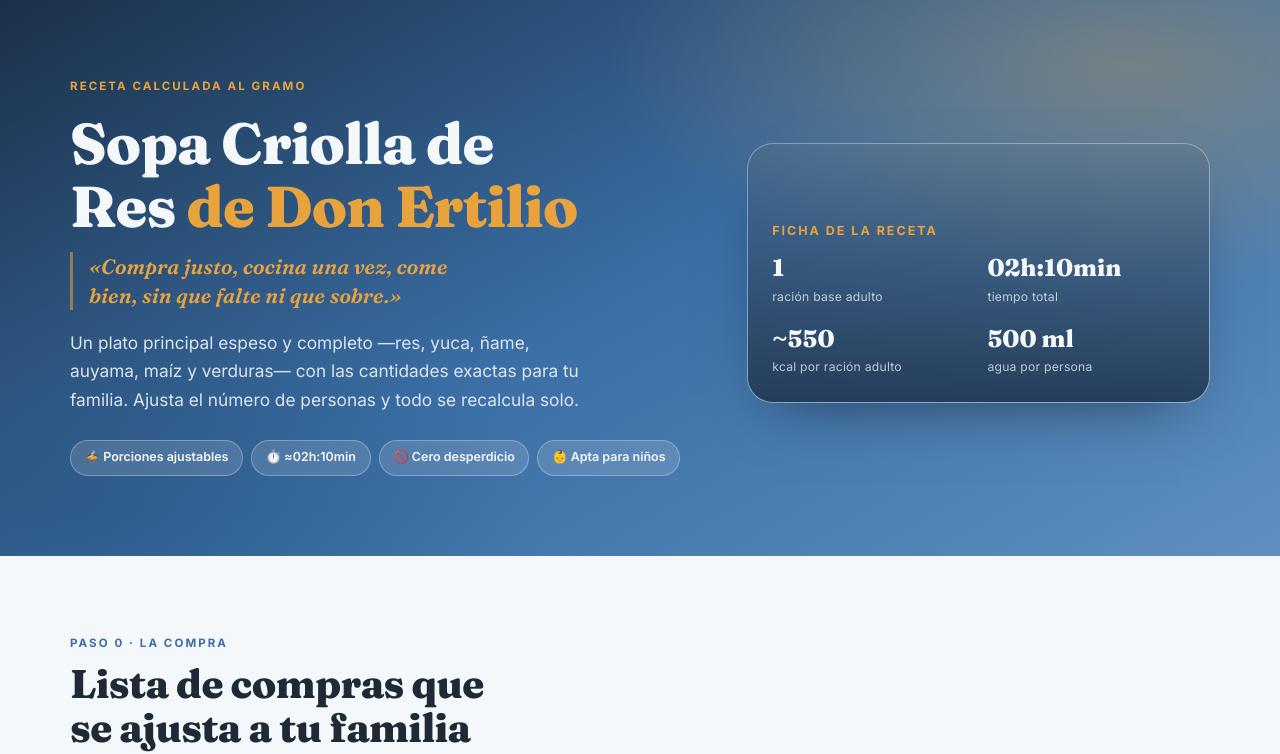
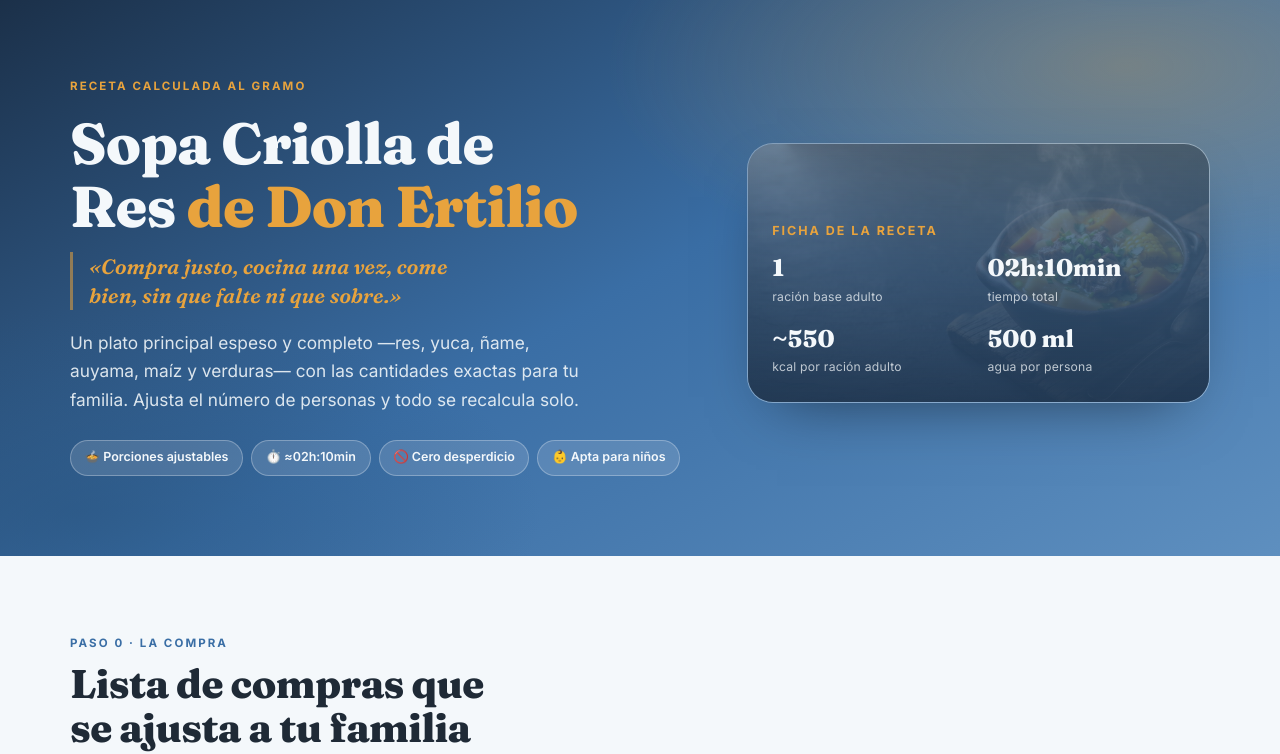
Before and after one commit to Dougs89/Recetas, a plain HTML site: page index.html in a window 1280 px wide. Shown: the part 67-821 px from the top of the page. Drawn offline with Linux system fonts and the light colour scheme.

Commit message:
Update background image path in index.html

```diff
--- a/index.html
+++ b/index.html
@@ -149,7 +149,7 @@ img,svg{display:block;max-width:100%}
   content:"";
   position:absolute;
   inset:0;
-  background-image:url('sopa.jpg'); /* ⬅️ Cambia 'sopa.jpg' por el nombre/ruta de tu imagen */
+  background-image:url('images/sopa.jpg'); /* ⬅️ Cambia 'sopa.jpg' por el nombre/ruta de tu imagen */
   background-size:cover;
   background-position:center;
   opacity:.28; /* Ajusta la opacidad si quieres que la imagen se vea más o menos */
```
